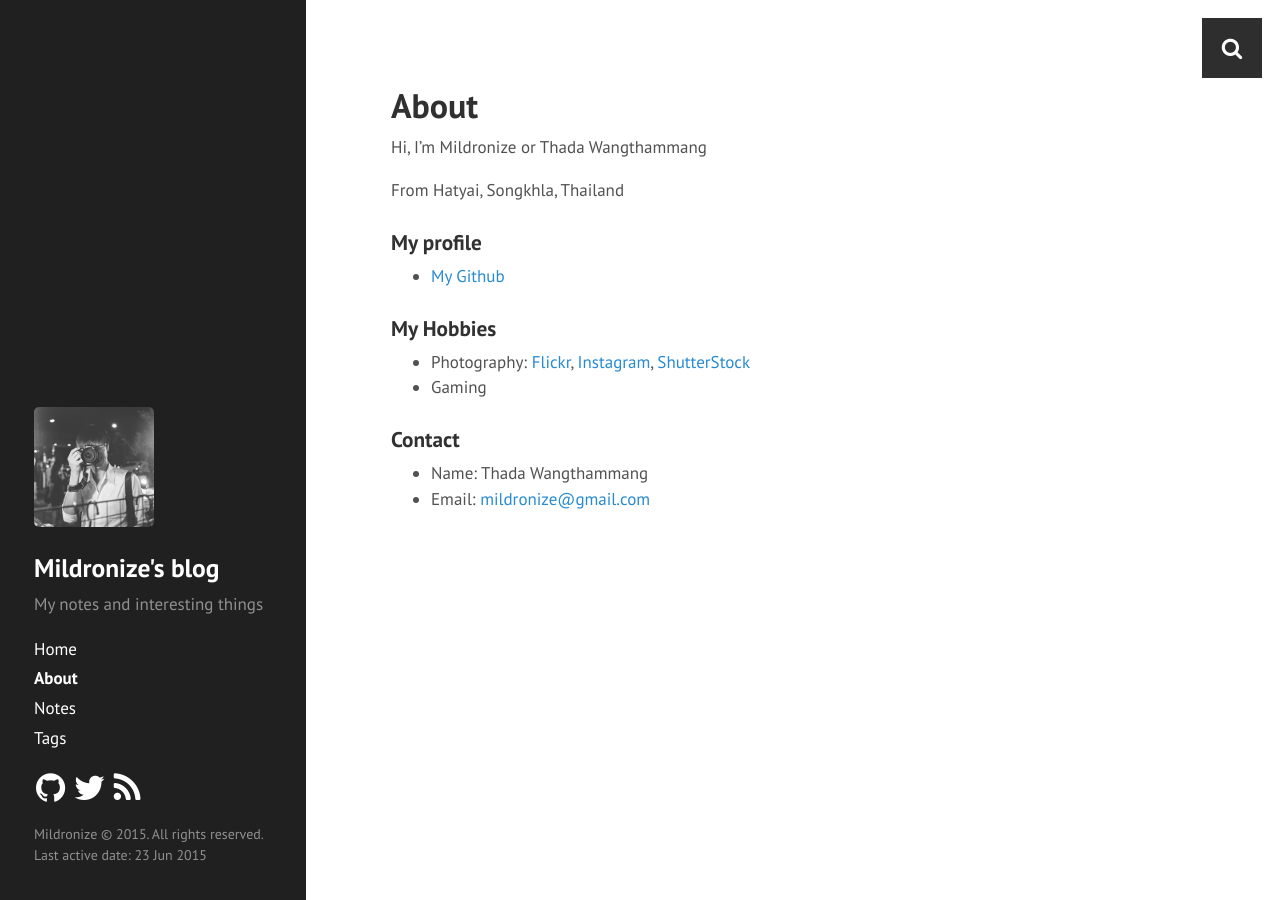
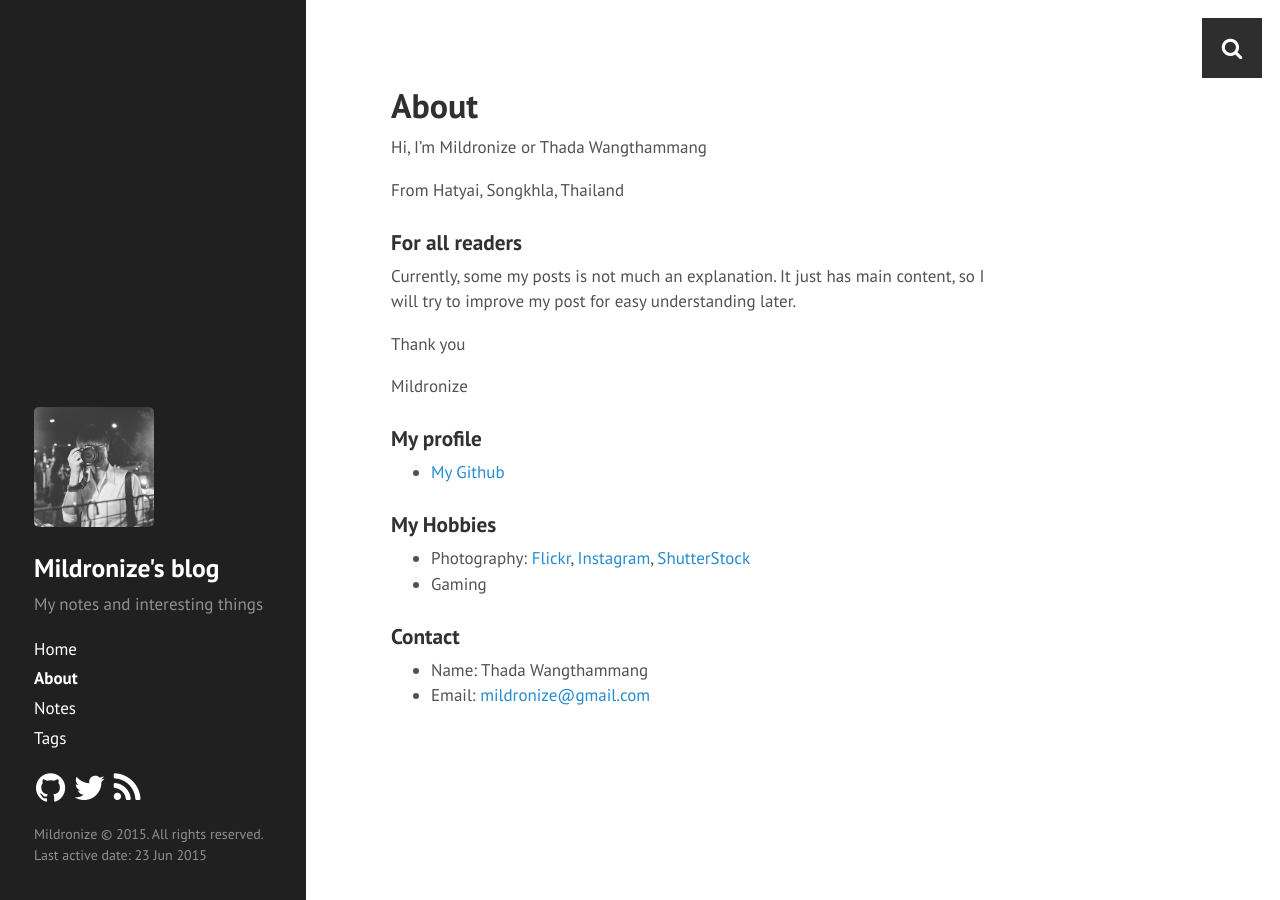
Before and after one commit to mildronize/blog-jekyll, a Jekyll site: the page built from about.md, in a window 1280 px wide. Built offline with Jekyll 4.4.1, drawn with Linux system fonts in a browser that asks for light colours; Markdown is read by kramdown in place of the engine named in the settings.

Commit message:
Update about.md

```diff
--- a/about.md
+++ b/about.md
@@ -6,6 +6,13 @@ title: About
 Hi, I'm Mildronize or Thada Wangthammang
 
 From Hatyai, Songkhla, Thailand
+
+### For all readers
+Currently, some my posts is not much an explanation. It just has main content, so I will try to improve my post for easy understanding later.
+
+Thank you
+
+Mildronize
 
 ### My profile
 - [My Github](https://github.com/mildronize)
```
